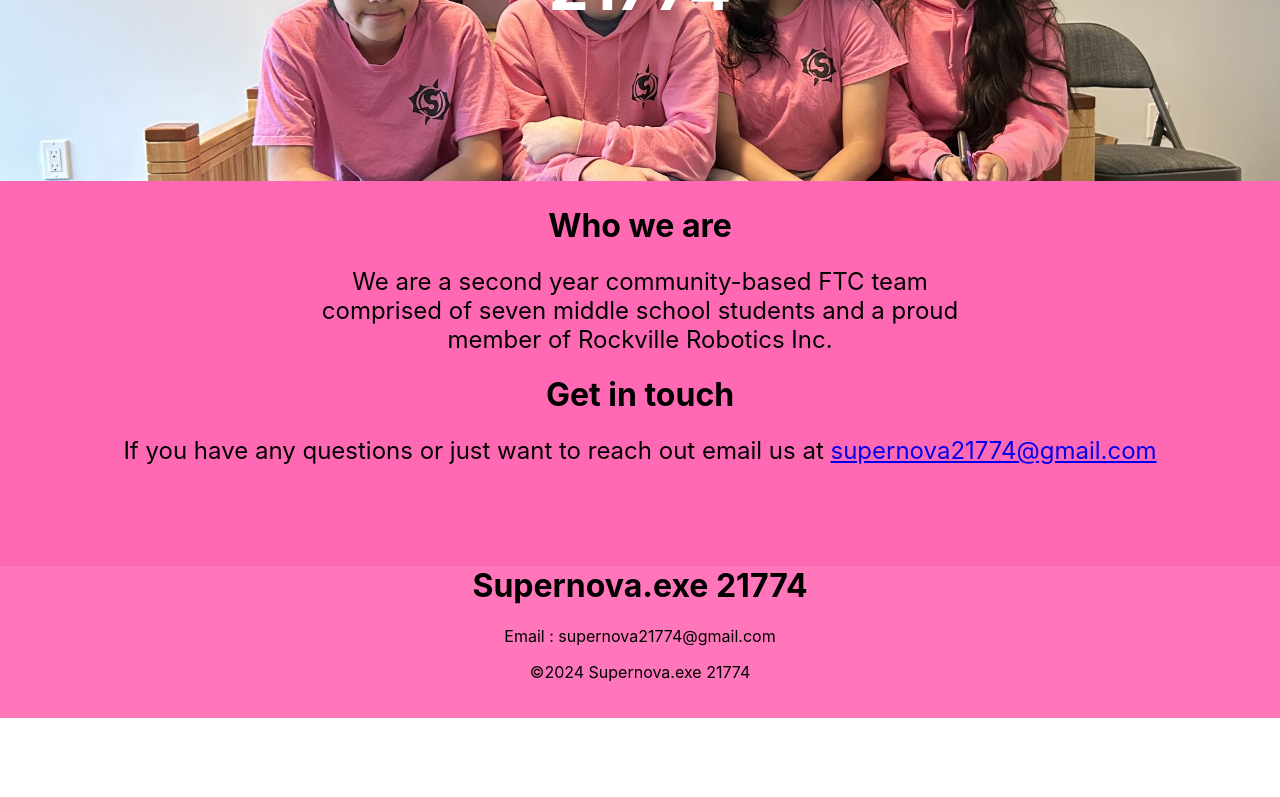
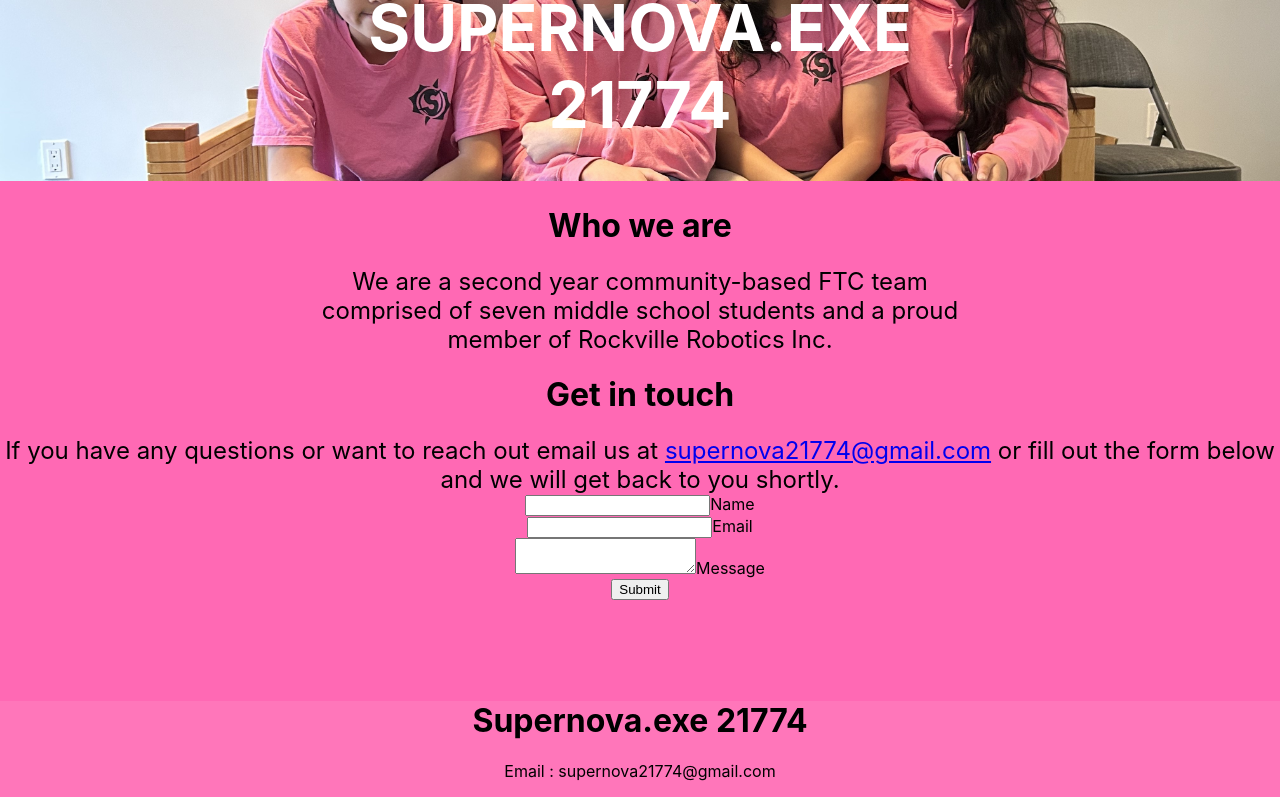
Before and after one commit to Supernova-exe/Supernova-exe.github.io, a React (Create React App) app: page /#/ in a window 1280 px wide. Shown: the part 378-1175 px from the top of the page. Before the commit the page ends 1096 px from the top, so only its background shows below. Built offline with nearby package versions, Linux system fonts and the light colour scheme.

Commit message:
added achivements page

```diff
--- a/src/App.tsx
+++ b/src/App.tsx
@@ -17,6 +17,7 @@
 import RobotCenterstage from "./RobotCenterstage";
 import RobotPowerplay from "./RobotPowerplay";
 import OffSeason24_25 from "./24-25OffSeason";
+import ThankYou from "./ThankYou";
 
 
 const App : React.FC = () => {
@@ -27,6 +28,7 @@
                 <Routes>
                     <Route path="*" element={<Layout/>}>
                         <Route index element={<HomePage/>}/>
+                        <Route path="thankyou" element={<ThankYou/>}/>
                         <Route path="meet" element={<MeetTheTeamPage/>}/>
                         <Route path="outreach" element={<OutreachPages/>}>
                             <Route path="main" element={<OutreachMainPage/>}/>
--- /dev/null
+++ b/src/ContactForm.tsx
@@ -0,0 +1,71 @@
+import React, { useState } from "react";
+import { useNavigate, useLocation } from "react-router-dom";
+
+const ContactForm: React.FC = () => {
+    const [name, setName] = useState("");
+    const [email, setEmail] = useState("");
+    const [message, setMessage] = useState("");
+    const [error, setError] = useState(false);
+    const navigate = useNavigate();
+    const location = useLocation();
+
+    const handleSubmit = async (e: React.FormEvent) => {
+        e.preventDefault();
+
+        const data = {
+            name,
+            email,
+            message
+        };
+
+        const url : string = "https://script.google.com/macros/s/AKfycbxZRTmYrDYejw6LXeWA7OzjC748SJ8ZftJnplxbVzgMNWGHayzNJJ78bCylFpJbccjYyw/exec";
+
+        try {
+            const response = await fetch(url, {
+                method: 'POST',
+                body: JSON.stringify(data),
+                headers: { 'Content-Type': 'application/json' },
+                mode: 'no-cors',
+            });
+
+
+            setName("");
+            setEmail("");
+            setMessage("");
+            setError(false);
+
+            // Navigate to the Thank You page
+            navigate("/thankyou");
+        } catch (error) {
+            setError(true);
+            console.error("Error sending message", error);
+        }
+    };
+
+    return (
+        <div className="container">
+            <div className="row justify-content-center">
+                <div className="col-lg-6  col-md-8 col-sm-12">
+                    <form onSubmit={handleSubmit} className="p-3">
+                        <div className="form-floating mb-3">
+                            <input type="text" className="form-control" id="name" value={name} onChange={(e) => setName(e.target.value)} />
+                            <label htmlFor="name">Name</label>
+                        </div>
+                        <div className="form-floating mb-3">
+                            <input type="email" className="form-control" id="email" value={email} onChange={(e) => setEmail(e.target.value)} />
+                            <label htmlFor="email">Email</label>
+                        </div>
+                        <div className="form-floating mb-3">
+                            <textarea className="form-control" id="message" value={message} onChange={(e) => setMessage(e.target.value)} />
+                            <label htmlFor="message">Message</label>
+                        </div>
+                        <button type="submit" className="btn btn-primary btn-lg">Submit</button>
+                        {error && <p className="alert alert-danger text-danger-emphasis form-control-color text-center" >There was an error with your submission. If the problem persists, please email us at <a href='mailto:supernova21774@gmail.com'>supernova21774@gmail.com</a></p>}
+                    </form>
+                </div>
+            </div>
+        </div>
+    );
+};
+
+export default ContactForm;
--- a/src/HomePage.tsx
+++ b/src/HomePage.tsx
@@ -4,6 +4,7 @@
 import mainImage from "./images/Supernova.jpg";
 import Markdown from "react-markdown";
 import GetMarkdown from "./GetMarkdown";
+import ContactForm from "./ContactForm";
 
 const WhoWeArePath : string = "WhoWeAre.md";
 const GetInTouchPath : string = "GetInTouch.md";
@@ -25,6 +26,7 @@
              <Markdown>
                     {GetMarkdown(GetInTouchPath)}
              </Markdown>
+             <ContactForm/>
          </div>
      </div>
  )
--- a/src/TextImageOverlay.css
+++ b/src/TextImageOverlay.css
@@ -11,7 +11,7 @@
 
 .image-container .overlay-content {
     position: absolute;
-    top: 50%;
+    top: 75%;
     left: 50%;
     font-size: 2rem;
     transform: translate(-50%, -50%);
--- /dev/null
+++ b/src/ThankYou.tsx
@@ -0,0 +1,16 @@
+import React from "react";
+import { useNavigate } from "react-router-dom";
+
+const ThankYou: React.FC = () => {
+    const navigate = useNavigate();
+
+    return (
+        <div className="container">
+                <h4>Thank you for your submission!</h4>
+                <p>We will be in touch with you shortly</p>
+                <button className="btn btn-primary" onClick={() => navigate("/")}>Go back</button>
+        </div>
+    );
+};
+
+export default ThankYou;
--- a/src/markdown/GetInTouch.md
+++ b/src/markdown/GetInTouch.md
@@ -1 +1 @@
-If you have any questions or just want to reach out email us at [supernova21774@gmail.com](mailto:supernova21774@gmail.com)
+If you have any questions or  want to reach out email us at [supernova21774@gmail.com](mailto:supernova21774@gmail.com) or fill out the form below and we will get back to you shortly.
--- a/src/markdown/bios/Isaac.md
+++ b/src/markdown/bios/Isaac.md
@@ -1,4 +1,4 @@
 **Software Team**
 
-Hi, my name is Isaac. I am 14 years old and an 8th grader.
+I am 14 years old and an 8th grader.
 This is my first year in FTC and I work on programming for Supernova.exe.
--- a/src/markdown/bios/Sherry.md
+++ b/src/markdown/bios/Sherry.md
@@ -2,4 +2,4 @@
 
 Hi, my name is Sherry. I am 12 years old and a 7th grader.
 This is my second year in FTC and I work on building the robot.
-I am also on the drive team, a  nd I am driver one.
+I am also on the drive team, and I am driver one.
```
